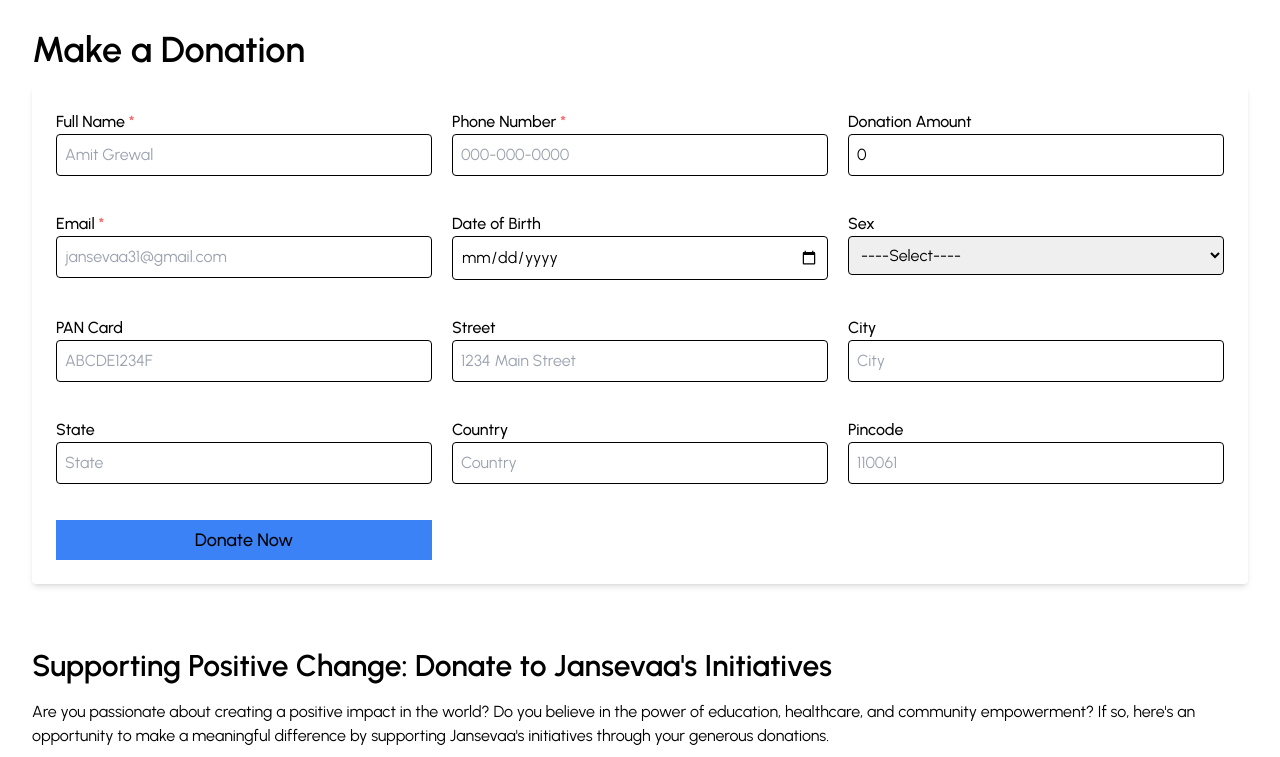
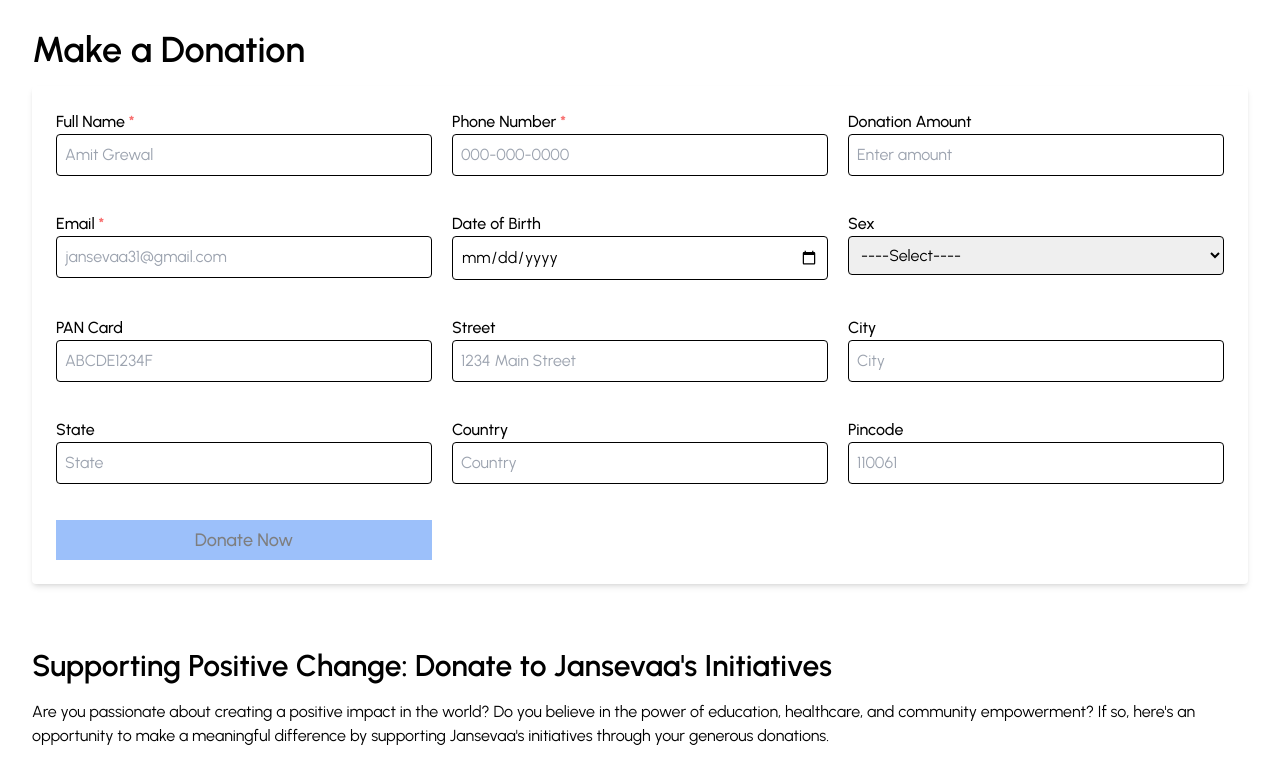
Before and after one commit to riturajmahapatra/RSME, a Next.js app: page /Donation in a window 1280 px wide. Shown: the part 642-1399 px from the top of the page. Built offline with nearby package versions, Linux system fonts and the light colour scheme.

Commit message:
isDisabled-added-DONATION

```diff
--- a/app/(route)/Donation/Form.tsx
+++ b/app/(route)/Donation/Form.tsx
@@ -1,5 +1,5 @@
 import { Button } from "@/components/ui/button";
-import React, { useState } from "react";
+import React, { useEffect, useState } from "react";
 import {
   Popover,
   PopoverContent,
@@ -7,42 +7,28 @@ import {
 } from "@/components/ui/popover";
 import RazorpayButton from "@/components/razorpaybutton";
 import axios from "axios";
-
 const Form = () => {
   const [fullName, setFullName] = useState<string>("");
-
-  const [number, setNumber] = useState<number>();
-
-  const [donationAmt, setDonationAmt] = useState<number>(0);
-
+  const [phone_no, setNumber] = useState<number>();
+  const [donationAmt, setDonationAmt] = useState<number>();
   const [userEmail, setUserEmail] = useState<string>("");
-
   const [DOB, setDOB] = useState<string>("");
   console.log(DOB);
+  const [sex, setSex] = useState<string>("");
+  const [panCard, setPanCard] = useState<string>("");
+  const [street, setStreet] = useState<string>("");
+  const [city, setCity] = useState<string>("");
+  const [state, setState] = useState<string>("");
+  const [country, setCountry] = useState<string>("");
+  const [pincode, setPincode] = useState<string>("");
 
-  const [sex, setSex] = useState<string>("");
-
-  const [panCard, setPanCard] = useState<string>("");
-
-  const [street, setStreet] = useState<string>("");
-
-  const [city, setCity] = useState<string>("");
-
-  const [state, setState] = useState<string>("");
-
-  const [country, setCountry] = useState<string>("");
-
-  const [pincode, setPincode] = useState<string>("");
+  const isDisabled = fullName && phone_no && userEmail ? false : true;
 
   const handleSubmit = async (e: React.FormEvent) => {
     e.preventDefault();
-
-    const response = await axios.post(
-      "http://localhost:5000/doners",
-      {
-        //backend     frontend
+    const temp = {
       full_name: fullName,
-        phone_number: String(number),
+      phone_no: String(phone_no),
       amount: String(donationAmt),
       email: userEmail,
       DOB: String(DOB),
@@ -53,17 +39,22 @@ const Form = () => {
       state: state,
       country: country,
       pincode: pincode,
-      },
-      {
+    };
+    const body = {};
+    for (const key in temp) {
+      if (temp[key] !== "") {
+        body[key] = temp[key];
+      }
+    }
+    console.log(body);
+    const response = await axios.post("http://localhost:5000/donor", body, {
       headers: {
         "Access-Control-Allow-Origin": "*", // Replace with your allowed origin(s)
         "Access-Control-Allow-Methods": "GET, POST, PUT, DELETE, OPTIONS",
         "Access-Control-Allow-Headers": "Content-Type",
         "Content-Type": "application/json",
       },
-      }
-    );
-
+    });
     console.log(response.data.message);
     console.log(response.data);
   };
@@ -86,11 +77,11 @@ const Form = () => {
               className="border rounded p-2 w-full"
               placeholder="Amit Grewal"
               required
+              maxLength={10}
               value={fullName}
               onChange={(e) => setFullName(e.target.value)}
             />
           </div>
-
           {/* Phone Number Field */}
           <div className="mb-4">
             <label htmlFor="phone_no" className="block font-medium">
@@ -103,12 +94,11 @@ const Form = () => {
               className="border rounded p-2 w-full"
               placeholder="000-000-0000"
               required
-              value={number}
+              value={phone_no}
               pattern="[6-9]{1}[0-9]{9}"
               onChange={(e) => setNumber(e.target.valueAsNumber)}
             />
           </div>
-
           {/* Amount Field */}
           <div className="mb-4">
             <label htmlFor="amount" className="block font-medium">
@@ -124,7 +114,6 @@ const Form = () => {
               onChange={(e) => setDonationAmt(e.target.valueAsNumber)}
             />
           </div>
-
           {/* Email Field */}
           <div className="mb-4">
             <label htmlFor="email" className="block font-medium">
@@ -141,7 +130,6 @@ const Form = () => {
               onChange={(e) => setUserEmail(e.target.value)}
             />
           </div>
-
           {/* DOB Field */}
           <div className="mb-4">
             <label htmlFor="DOB" className="block font-medium">
@@ -156,7 +144,6 @@ const Form = () => {
               onChange={(e) => setDOB(e.target.value)}
             />
           </div>
-
           {/* Sex Field */}
           <div className="mb-4">
             <label htmlFor="sex" className="block font-medium">
@@ -170,12 +157,11 @@ const Form = () => {
               onChange={(e) => setSex(e.target.value)}
             >
               <option value="">----Select----</option>
-              <option value="male">Male</option>
-              <option value="female">Female</option>
-              <option value="other">Other</option>
+              <option value="Male">Male</option>
+              <option value="Female">Female</option>
+              <option value="Other">Other</option>
             </select>
           </div>
-
           {/* PAN Card Field */}
           <div className="mb-4">
             <label htmlFor="pan_card" className="block font-medium">
@@ -192,7 +178,6 @@ const Form = () => {
               onChange={(e) => setPanCard(e.target.value)}
             />
           </div>
-
           {/* Street Field */}
           <div className="mb-4">
             <label htmlFor="street" className="block font-medium">
@@ -224,7 +209,6 @@ const Form = () => {
               onChange={(e) => setCity(e.target.value)}
             />
           </div>
-
           {/* State Field */}
           <div className="mb-4">
             <label htmlFor="state" className="block font-medium">
@@ -240,7 +224,6 @@ const Form = () => {
               onChange={(e) => setState(e.target.value)}
             />
           </div>
-
           {/* Country Field */}
           <div className="mb-4">
             <label htmlFor="country" className="block font-medium">
@@ -256,7 +239,6 @@ const Form = () => {
               onChange={(e) => setCountry(e.target.value)}
             />
           </div>
-
           {/* Pincode Field */}
           <div className="mb-4">
             <label htmlFor="pincode" className="block font-medium">
@@ -274,7 +256,10 @@ const Form = () => {
           </div>
 
           {/* Submit Button */}
-          <RazorpayButton amount={donationAmt} />
+          <RazorpayButton
+            amount={donationAmt ? donationAmt : 0}
+            temp={isDisabled}
+          />
         </div>
       </form>
     </div>
--- a/app/(route)/Report/page.tsx
+++ b/app/(route)/Report/page.tsx
@@ -15,6 +15,10 @@ const page = () => {
   const handleSubmit = async (e: React.FormEvent) => {
     e.preventDefault();
 
+    if (!fullName || !phone_no || !userEmail || !textArea) {
+      console.log("All fields are required");
+      return;
+    }
     const response = await axios.post(
       "http://localhost:5000/reporters",
       {
@@ -73,6 +77,7 @@ const page = () => {
               className="border rounded p-2 w-full"
               placeholder="Mukesh"
               value={fullName}
+              required
               onChange={(e) => setFullName(e.target.value)}
             />
           </div>
@@ -88,6 +93,7 @@ const page = () => {
               name="phone_no"
               className="border rounded p-2 w-full"
               placeholder="000-000-0000"
+              required
               value={phone_no}
               // pattern=/[6-9]{1}[0-9]{9}
               onChange={(e) => setNumber(e.target.valueAsNumber)}
@@ -106,6 +112,7 @@ const page = () => {
               className="border rounded p-2 w-full"
               placeholder="JohnDoe@gmail.com"
               value={userEmail}
+              required
               onChange={(e) => setUserEmail(e.target.value)}
             />
           </div>
@@ -124,6 +131,7 @@ const page = () => {
               className="block p-2.5 w-full text-sm text-gray-900 bg-gray-50 rounded-lg border border-gray-300 focus:ring-blue-500 focus:border-blue-500 dark:bg-gray-700 dark:border-gray-600 dark:placeholder-gray-400 dark:text-white dark:focus:ring-blue-500 dark:focus:border-blue-500"
               placeholder="Leave a comment..."
               value={textArea}
+              required
               onChange={(e) => setTextArea(e.target.value)}
             />
             <div>
--- a/components/razorpaybutton.tsx
+++ b/components/razorpaybutton.tsx
@@ -4,6 +4,7 @@ import { Button } from "./ui/button";
 
 interface RazorpayButtonProps {
   amount: number;
+  temp: boolean;
 }
 
 const loadScript = (src: string, callback: () => void) => {
@@ -13,8 +14,10 @@ const loadScript = (src: string, callback: () => void) => {
   document.head.appendChild(script);
 };
 
-const RazorpayButton: React.FC<RazorpayButtonProps> = ({ amount }) => {
+const RazorpayButton: React.FC<RazorpayButtonProps> = ({ amount, temp }) => {
   const [payment, setPayment] = useState<any>(null); // Use any for now
+
+  console.log(temp);
 
   useEffect(() => {
     loadScript("https://checkout.razorpay.com/v1/checkout.js", () => {
@@ -46,6 +49,7 @@ const RazorpayButton: React.FC<RazorpayButtonProps> = ({ amount }) => {
     <Button
       className="bg-blue-500 hover:bg-blue-400 text-lg items-center"
       onClick={handleClick}
+      disabled={temp}
     >
       Donate Now
     </Button>
```
Lines whose indentation alone changed are shown as unchanged.
